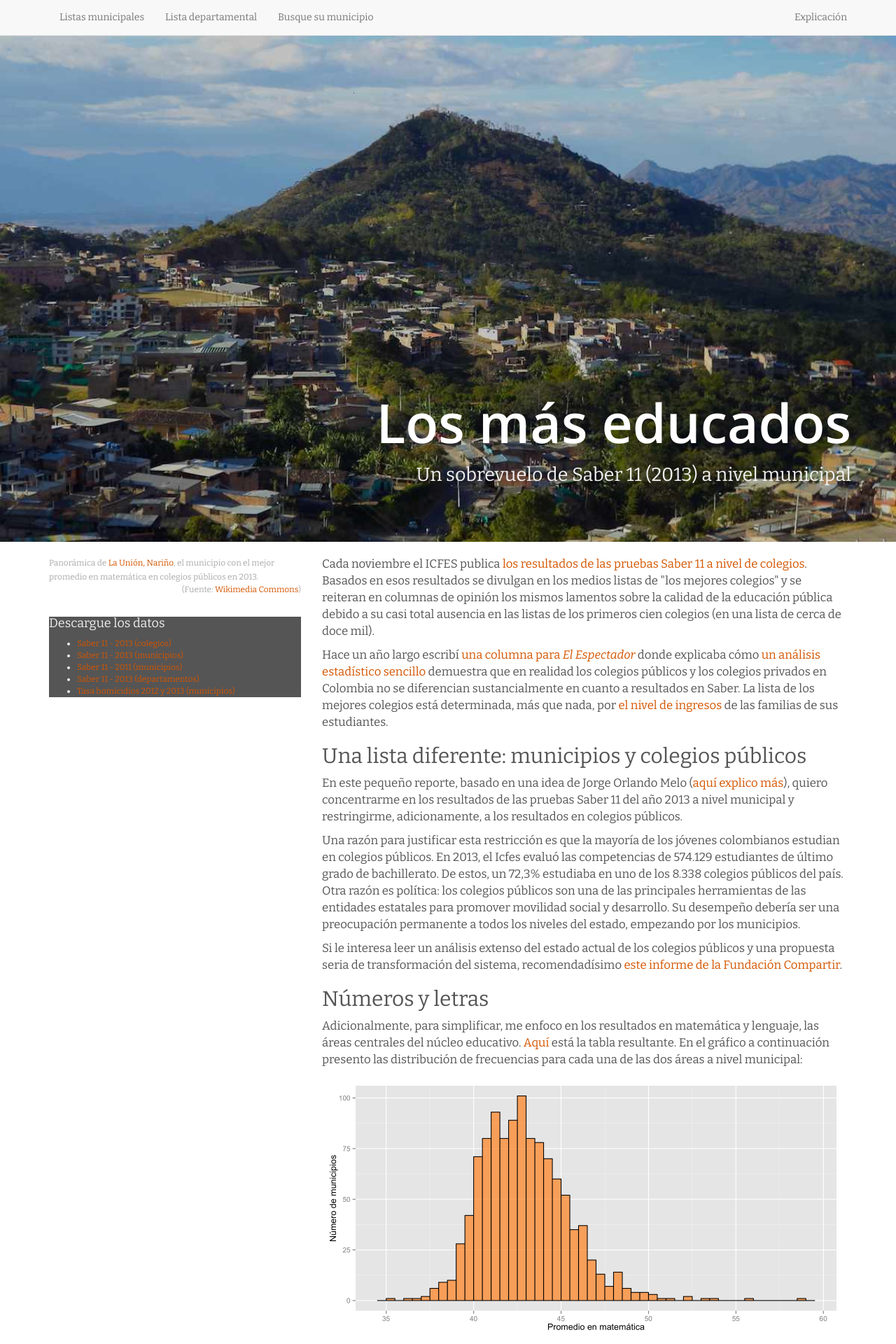
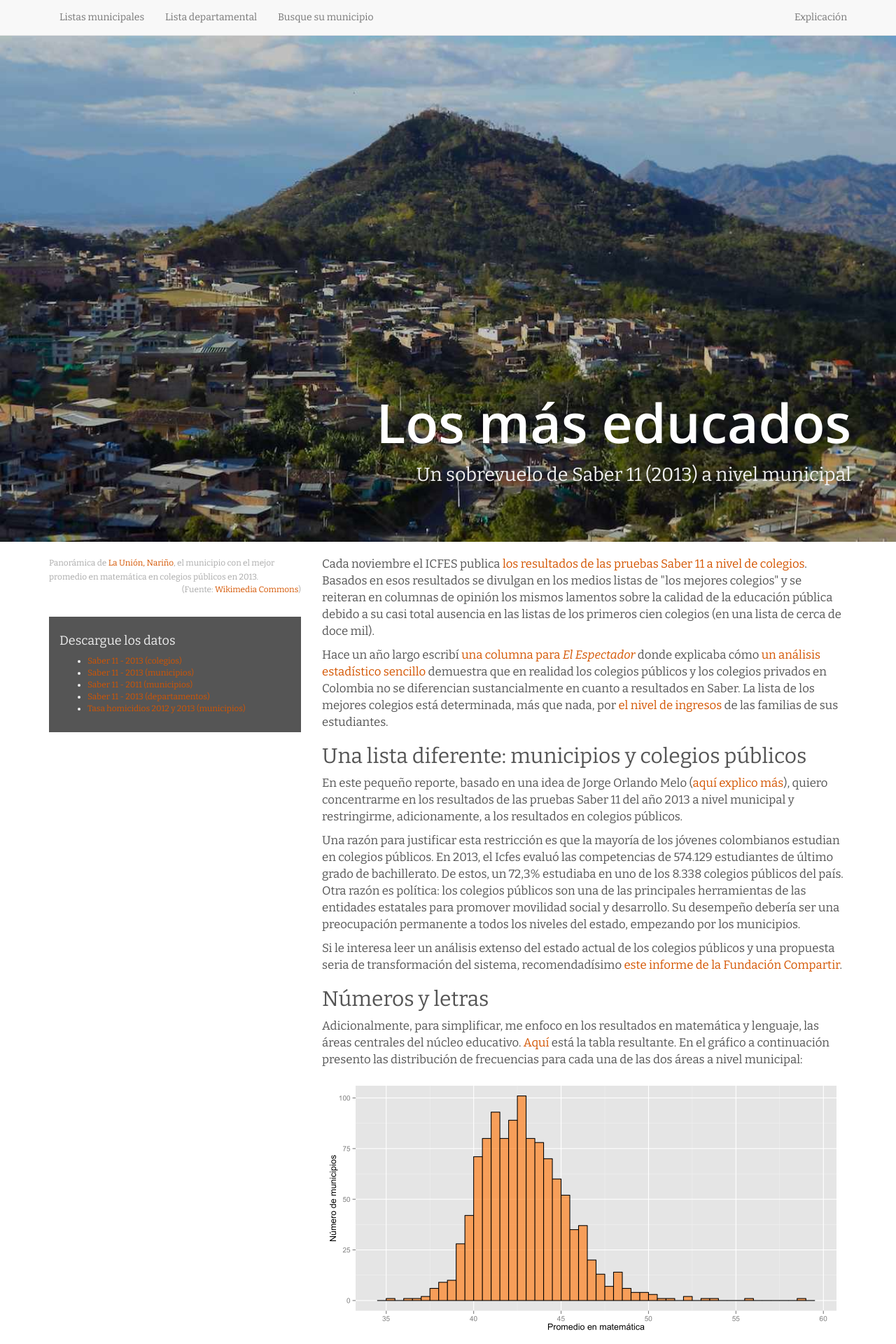
Before and after one commit to finiterank/saber_notebooks, a Jekyll site: the page built from index.md, in a window 1280 px wide. Shown: the top 1920 px of the page at 70% size. Built offline with Jekyll 4.4.1, drawn with Linux system fonts in a browser that asks for light colours; nearby versions of some CDN libraries; Markdown is read by kramdown in place of the engine named in the settings.

Commit message:
Descargar

```diff
--- a/css/style.css
+++ b/css/style.css
@@ -8,7 +8,8 @@ a:visited {color: #d45500;}
 .navbar{margin-bottom: 0;}
 .descargar{background-color: #555;
 			color:#eee; margin-top:30px;
-			margin-bottom:30px;}
+			margin-bottom:30px;
+			padding:15px;}
 
 p {margin:0;}
 
```
